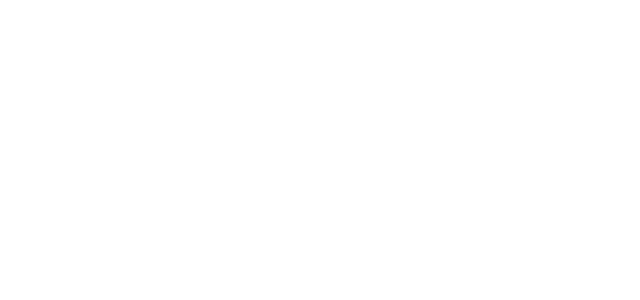
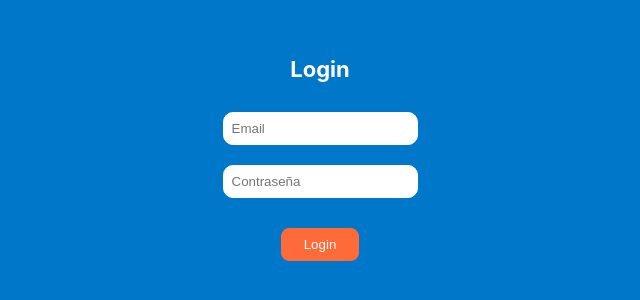
Before and after one commit to Claramm9/LaLigaPrueba, a React (Create React App) app: page / in a window 1280 px wide. Shown: the part 242-542 px from the top of the page, without its empty margins (320-960 px from the left). Built offline with nearby package versions, Linux system fonts and the light colour scheme.

Commit message:
add routes and login screen

```diff
--- a/package.json
+++ b/package.json
@@ -61,6 +61,7 @@
   },
   "devDependencies": {
     "@types/react-redux": "^7.1.16",
+    "@types/react-router-dom": "^5.1.7",
     "@types/styled-components": "^5.1.7",
     "@typescript-eslint/eslint-plugin": "^4.14.2",
     "@typescript-eslint/parser": "^4.14.2",
--- a/src/components/Input/styles/index.ts
+++ b/src/components/Input/styles/index.ts
@@ -1,5 +1,10 @@
 import styled from 'styled-components';
+import { PRIMARY_WHITE } from '../../../base/styles/skin';
 
 export const Input = styled.input`
-  border-radius: 5px;
+  border-radius: 10px;
+  margin: 10px;
+  outline: none;
+  border: 1px solid ${PRIMARY_WHITE};
+  padding: 8px;
 `;
--- a/src/containers/App/index.tsx
+++ b/src/containers/App/index.tsx
@@ -1,6 +1,11 @@
 import React from 'react';
 import { Provider } from 'react-redux';
+import { BrowserRouter, Route, Switch } from 'react-router-dom';
 import { configStore } from '../../base/store';
+import Details from '../Users/containers/Details';
+import List from '../Users/containers/List';
+import Login from '../Login';
+
 import { Global } from './styles';
 
 const store = configStore();
@@ -8,6 +13,19 @@
 const App: React.FC = () => (
   <Provider store={store}>
     <Global />
+    <BrowserRouter>
+      <Switch>
+        <Route exact path='/'>
+          <Login />
+        </Route>
+        <Route path='/users'>
+          <List />
+        </Route>
+        <Route path='/user-details'>
+          <Details />
+        </Route>
+      </Switch>
+    </BrowserRouter>
   </Provider>
 );
 
--- a/src/containers/App/styles/index.ts
+++ b/src/containers/App/styles/index.ts
@@ -1,7 +1,11 @@
 import { createGlobalStyle } from 'styled-components';
 
 export const Global = createGlobalStyle`
+  html {
+    height: 100%;
+  }
   body {
+    height: 100%;
     margin: 0;
     font-family: -apple-system, BlinkMacSystemFont, 'Segoe UI', 'Roboto', 'Oxygen',
       'Ubuntu', 'Cantarell', 'Fira Sans', 'Droid Sans', 'Helvetica Neue',
@@ -9,7 +13,9 @@
     -webkit-font-smoothing: antialiased;
     -moz-osx-font-smoothing: grayscale;
   }
-
+  #root {
+    height: 100%;
+  }
   code {
     font-family: source-code-pro, Menlo, Monaco, Consolas, 'Courier New',
       monospace;
--- a/src/containers/Login/index.tsx
+++ b/src/containers/Login/index.tsx
@@ -1,7 +1,42 @@
-import React from 'react';
+import React, { useState } from 'react';
+import CustomButton from '../../components/Button';
+import InputField from '../../components/Input';
+import { Wrapper, Title, Form } from './styles';
 
-const Login: React.FC = () => (
-  <div />
-);
+const Login: React.FC = () => {
+  const [email, setEmail] = useState('');
+  const [pwd, setPwd] = useState('');
+
+  const changeInput = (
+    e: React.ChangeEvent<HTMLInputElement>,
+    placeholder: string
+  ) => {
+    if (placeholder.toLowerCase() === 'email') setEmail(e.target.value);
+    if (placeholder.toLowerCase() === 'contraseña') setPwd(e.target.value);
+  };
+
+  const onLogin = () => {
+    // dispatch action to login
+  };
+
+  return (
+    <Wrapper>
+      <Title>Login</Title>
+      <Form>
+        <InputField
+          placeholder='Email'
+          value={email}
+          handleChange={changeInput}
+        />
+        <InputField
+          placeholder='Contraseña'
+          value={pwd}
+          handleChange={changeInput}
+        />
+      </Form>
+      <CustomButton label='Login' handleClick={onLogin} />
+    </Wrapper>
+  );
+};
 
 export default Login;
--- /dev/null
+++ b/src/containers/Login/styles/index.ts
@@ -0,0 +1,28 @@
+import styled from 'styled-components';
+import { PRIMARY_BLUE, PRIMARY_WHITE } from '../../../base/styles/skin';
+
+export const Wrapper = styled.div`
+  height: 100%;
+  display: flex;
+  flex-direction: column;
+  align-items: center;
+  justify-content: center;
+  background-color: ${PRIMARY_BLUE};
+`;
+Wrapper.displayName = 'LoginWrapper';
+
+export const Title = styled.div`
+  font-size: 22px;
+  font-weight: bold;
+  color: ${PRIMARY_WHITE};
+  margin: 20px;
+`;
+Title.displayName = 'Title';
+
+export const Form = styled.div`
+  display: flex;
+  flex-direction: column;
+  align-items: center;
+  justify-content: ;
+`;
+Form.displayName = 'Form';
```
Also changed, not shown: src/containers/Users/index.tsx (deleted, +0 -7 lines), 2 other files (tests, documents, lock files or other folders).
